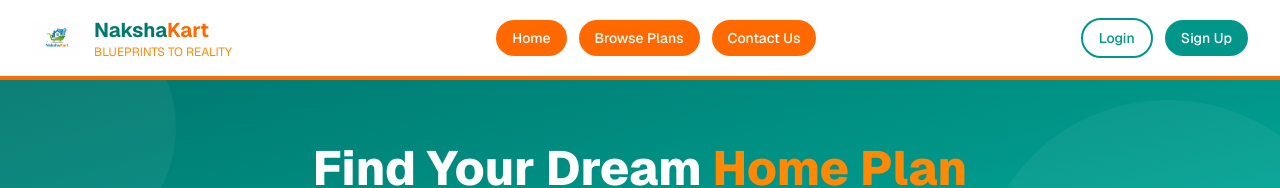
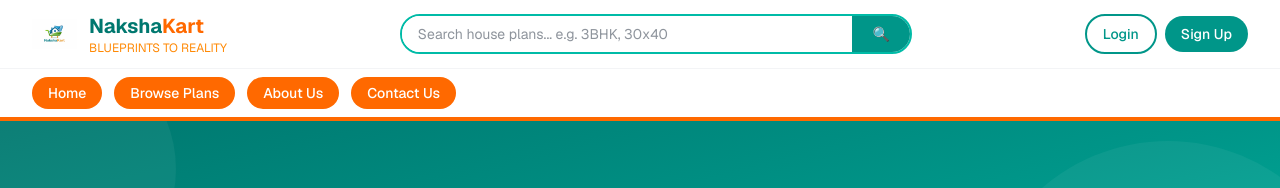
Before and after one commit to Manohar-Reddy/nakshakart, a Next.js app: page / in a window 1280 px wide. Shown: the top 188 px of the page. Built offline with nearby package versions, Linux system fonts and the light colour scheme; no server answers; the database is empty.

Commit message:
Fixed navbar search bar

```diff
--- a/app/components/Navbar.tsx
+++ b/app/components/Navbar.tsx
@@ -8,7 +8,7 @@ import { useRouter } from "next/navigation";
 export default function Navbar() {
   const [user, setUser] = useState<any>(null);
   const [role, setRole] = useState<string>("");
-  const [menuOpen, setMenuOpen] = useState(false);
+  const [search, setSearch] = useState("");
   const router = useRouter();
 
   useEffect(() => {
@@ -40,6 +40,13 @@ export default function Navbar() {
     router.push("/");
   };
 
+  const handleSearch = (e: React.FormEvent) => {
+    e.preventDefault();
+    if (search.trim()) {
+      router.push(`/browse?search=${encodeURIComponent(search.trim())}`);
+    }
+  };
+
   const getDashboardLink = () => {
     if (role === "admin" || role === "superadmin") return "/admin/dashboard";
     if (role === "architect") return "/architect/dashboard";
@@ -47,30 +54,37 @@ export default function Navbar() {
   };
 
   return (
-    <nav className="bg-white px-8 py-4 flex items-center justify-between shadow-sm border-b-4 border-orange-500">
-      <div className="flex items-center gap-3">
-        <Image src="/logo.png" alt="NakshaKart Logo" width={50} height={50} />
+    <nav className="bg-white shadow-sm border-b-4 border-orange-500">
+      <div className="px-8 py-3 flex items-center justify-between gap-4">
+        <Link href="/" className="flex items-center gap-3 flex-shrink-0">
+          <Image src="/logo.png" alt="NakshaKart Logo" width={45} height={45} />
           <div>
             <h1 className="text-xl font-bold text-teal-700">
               Naksha<span className="text-orange-500">Kart</span>
             </h1>
             <p className="text-xs text-orange-400">BLUEPRINTS TO REALITY</p>
           </div>
+        </Link>
+
+        <form onSubmit={handleSearch} className="flex-1 max-w-lg">
+          <div className="flex items-center border-2 border-teal-500 rounded-full overflow-hidden bg-white">
+            <input
+              type="text"
+              value={search}
+              onChange={(e) => setSearch(e.target.value)}
+              placeholder="Search house plans... e.g. 3BHK, 30x40"
+              className="flex-1 px-4 py-2 text-sm focus:outline-none bg-white text-gray-800 min-w-0"
+            />
+            <button
+              type="submit"
+              className="bg-teal-600 hover:bg-teal-700 text-white px-5 py-2 text-sm font-medium transition flex-shrink-0"
+            >
+              🔍
+            </button>
           </div>
+        </form>
 
-      <div className="flex items-center gap-3">
-        <Link href="/" className="bg-orange-500 hover:bg-orange-600 text-white px-4 py-2 rounded-full text-sm font-medium transition">
-          Home
-        </Link>
-        <Link href="/browse" className="bg-orange-500 hover:bg-orange-600 text-white px-4 py-2 rounded-full text-sm font-medium transition">
-          Browse Plans
-        </Link>
-        <Link href="/contact" className="bg-orange-500 hover:bg-orange-600 text-white px-4 py-2 rounded-full text-sm font-medium transition">
-          Contact Us
-        </Link>
-      </div>
-
-      <div className="flex items-center gap-3">
+        <div className="flex items-center gap-2 flex-shrink-0">
           {user ? (
             <>
               <span className="text-sm text-gray-600">
@@ -79,20 +93,20 @@ export default function Navbar() {
               {role === "customer" && (
                 <Link
                   href="/my-purchases"
-                className="border-2 border-orange-500 text-orange-500 hover:bg-orange-50 px-4 py-2 rounded-full text-sm font-medium transition"
+                  className="border-2 border-orange-500 text-orange-500 hover:bg-orange-50 px-3 py-1.5 rounded-full text-sm font-medium transition"
                 >
                   My Purchases
                 </Link>
               )}
               <Link
                 href={getDashboardLink()}
-              className="border-2 border-teal-600 text-teal-600 hover:bg-teal-50 px-4 py-2 rounded-full text-sm font-medium transition"
+                className="border-2 border-teal-600 text-teal-600 hover:bg-teal-50 px-3 py-1.5 rounded-full text-sm font-medium transition"
               >
                 Dashboard
               </Link>
               <button
                 onClick={handleLogout}
-              className="bg-red-500 hover:bg-red-600 text-white px-4 py-2 rounded-full text-sm font-medium transition"
+                className="bg-red-500 hover:bg-red-600 text-white px-3 py-1.5 rounded-full text-sm font-medium transition"
               >
                 Logout
               </button>
@@ -108,6 +122,22 @@ export default function Navbar() {
             </>
           )}
         </div>
+      </div>
+
+      <div className="px-8 py-2 flex items-center gap-3 border-t border-gray-100">
+        <Link href="/" className="bg-orange-500 hover:bg-orange-600 text-white px-4 py-1.5 rounded-full text-sm font-medium transition">
+          Home
+        </Link>
+        <Link href="/browse" className="bg-orange-500 hover:bg-orange-600 text-white px-4 py-1.5 rounded-full text-sm font-medium transition">
+          Browse Plans
+        </Link>
+        <Link href="/about" className="bg-orange-500 hover:bg-orange-600 text-white px-4 py-1.5 rounded-full text-sm font-medium transition">
+          About Us
+        </Link>
+        <Link href="/contact" className="bg-orange-500 hover:bg-orange-600 text-white px-4 py-1.5 rounded-full text-sm font-medium transition">
+          Contact Us
+        </Link>
+      </div>
     </nav>
   );
 }
```
Lines whose indentation alone changed are shown as unchanged.
